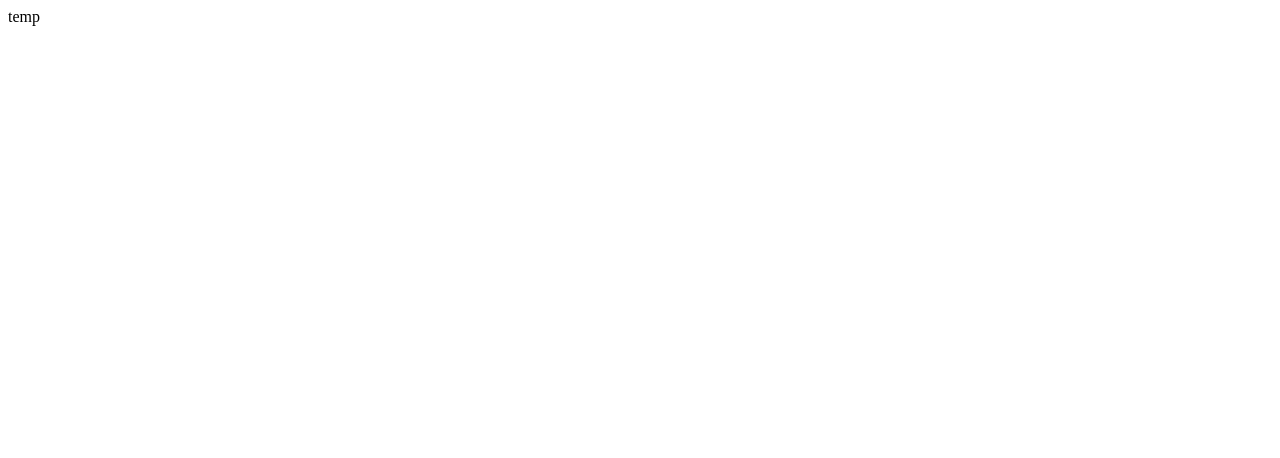
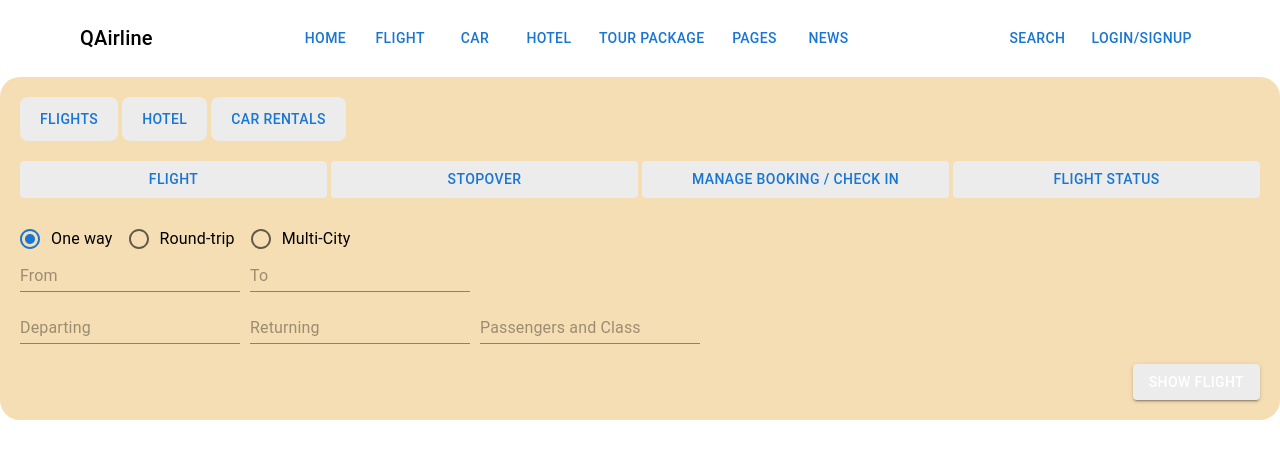
Before and after one commit to shinyEazy/QAirline, a React (Create React App) app in the folder frontend/: page / in a window 1280 px wide. Shown: the top 458 px of the page. Built offline with nearby package versions, Linux system fonts and the light colour scheme.

Commit message:
Update: add header component

```diff
--- /dev/null
+++ b/frontend/src/components/Header.tsx
@@ -0,0 +1,41 @@
+import React from "react";
+import {
+  Box,
+  Input,
+  Button,
+  RadioGroup,
+  FormControl,
+  FormControlLabel,
+  Radio,
+  Typography,
+} from "@mui/material";
+
+const Header = () => {
+  return (
+    <Box
+      display="flex"
+      alignItems="center"
+      justifyContent="space-between"
+      padding="20px 80px"
+    >
+      <Box>
+        <Typography variant="h6">QAirline</Typography>
+      </Box>
+      <Box display="flex" gap="10px">
+        <Button>Home</Button>
+        <Button>Flight</Button>
+        <Button>Car</Button>
+        <Button>Hotel</Button>
+        <Button>Tour Package</Button>
+        <Button>Pages</Button>
+        <Button>News</Button>
+      </Box>
+      <Box display="flex" gap="10px">
+        <Button>Search</Button>
+        <Button>Login/Signup</Button>
+      </Box>
+    </Box>
+  );
+};
+
+export default Header;
--- a/frontend/src/pages/home-page.tsx
+++ b/frontend/src/pages/home-page.tsx
@@ -1,9 +1,116 @@
-import { Box, Grid, Input, Typography, InputAdornment } from "@mui/material";
-import { useEffect, useState } from "react";
-import { useNavigate } from "react-router-dom";
+import {
+  Box,
+  Input,
+  Button,
+  RadioGroup,
+  FormControl,
+  FormControlLabel,
+  Radio,
+  Typography,
+} from "@mui/material";
+import "../styles.css";
+import Header from "../components/Header";
 
 const HomePage = () => {
-  return <Box>temp</Box>;
+  return (
+    <Box>
+      <Header />
+      <Box
+        sx={{
+          backgroundColor: "wheat",
+          padding: "20px",
+          borderRadius: "20px",
+        }}
+      >
+        <Box marginBottom="20px" display="flex" gap="4px">
+          <Button
+            sx={{
+              backgroundColor: "rgb(236,236,236)",
+              borderRadius: "8px",
+              padding: "10px 20px",
+            }}
+          >
+            Flights
+          </Button>
+          <Button
+            sx={{
+              backgroundColor: "rgb(236,236,236)",
+              borderRadius: "8px",
+              padding: "10px 20px",
+            }}
+          >
+            Hotel
+          </Button>
+          <Button
+            sx={{
+              backgroundColor: "rgb(236,236,236)",
+              borderRadius: "8px",
+              padding: "10px 20px",
+            }}
+          >
+            Car Rentals
+          </Button>
+        </Box>
+        <Box
+          width="100%"
+          display="flex"
+          justifyContent="space-evenly"
+          marginBottom="20px"
+        >
+          <Box width="100%" display="flex" gap="4px">
+            <Button sx={{ flex: 1, backgroundColor: "rgb(236,236,236)" }}>
+              Flight
+            </Button>
+            <Button sx={{ flex: 1, backgroundColor: "rgb(236,236,236)" }}>
+              Stopover
+            </Button>
+            <Button sx={{ flex: 1, backgroundColor: "rgb(236,236,236)" }}>
+              Manage Booking / Check in
+            </Button>
+            <Button sx={{ flex: 1, backgroundColor: "rgb(236,236,236)" }}>
+              Flight Status
+            </Button>
+          </Box>
+        </Box>
+        <FormControl>
+          <RadioGroup row defaultValue="oneway">
+            <FormControlLabel
+              value="oneway"
+              control={<Radio />}
+              label="One way"
+            />
+            <FormControlLabel
+              value="roundtrip"
+              control={<Radio />}
+              label="Round-trip"
+            />
+            <FormControlLabel
+              value="multicity"
+              control={<Radio />}
+              label="Multi-City"
+            />
+          </RadioGroup>
+        </FormControl>
+        <Box display="flex" gap="10px" marginBottom="20px">
+          <Input placeholder="From" />
+          <Input placeholder="To" />
+        </Box>
+        <Box display="flex" gap="10px" marginBottom="20px">
+          <Input placeholder="Departing" />
+          <Input placeholder="Returning" />
+          <Input placeholder="Passengers and Class" />
+        </Box>
+        <Box display="flex" justifyContent="flex-end">
+          <Button
+            variant="contained"
+            sx={{ backgroundColor: "rgb(236,236,236)" }}
+          >
+            Show Flight
+          </Button>
+        </Box>
+      </Box>
+    </Box>
+  );
 };
 
 export default HomePage;
--- /dev/null
+++ b/frontend/src/styles.css
@@ -0,0 +1,4 @@
+* {
+  margin: 0;
+  padding: 0;
+}
```
